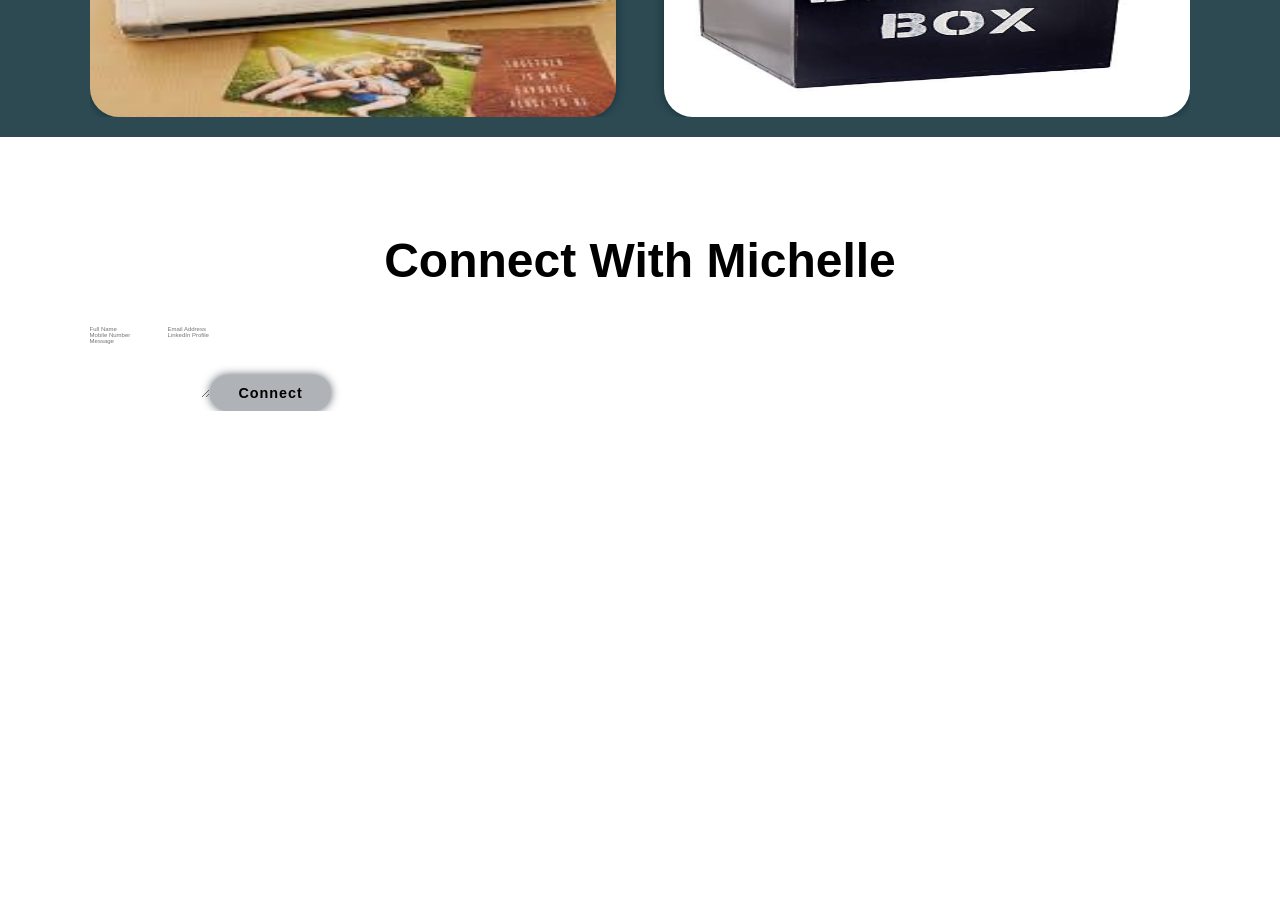
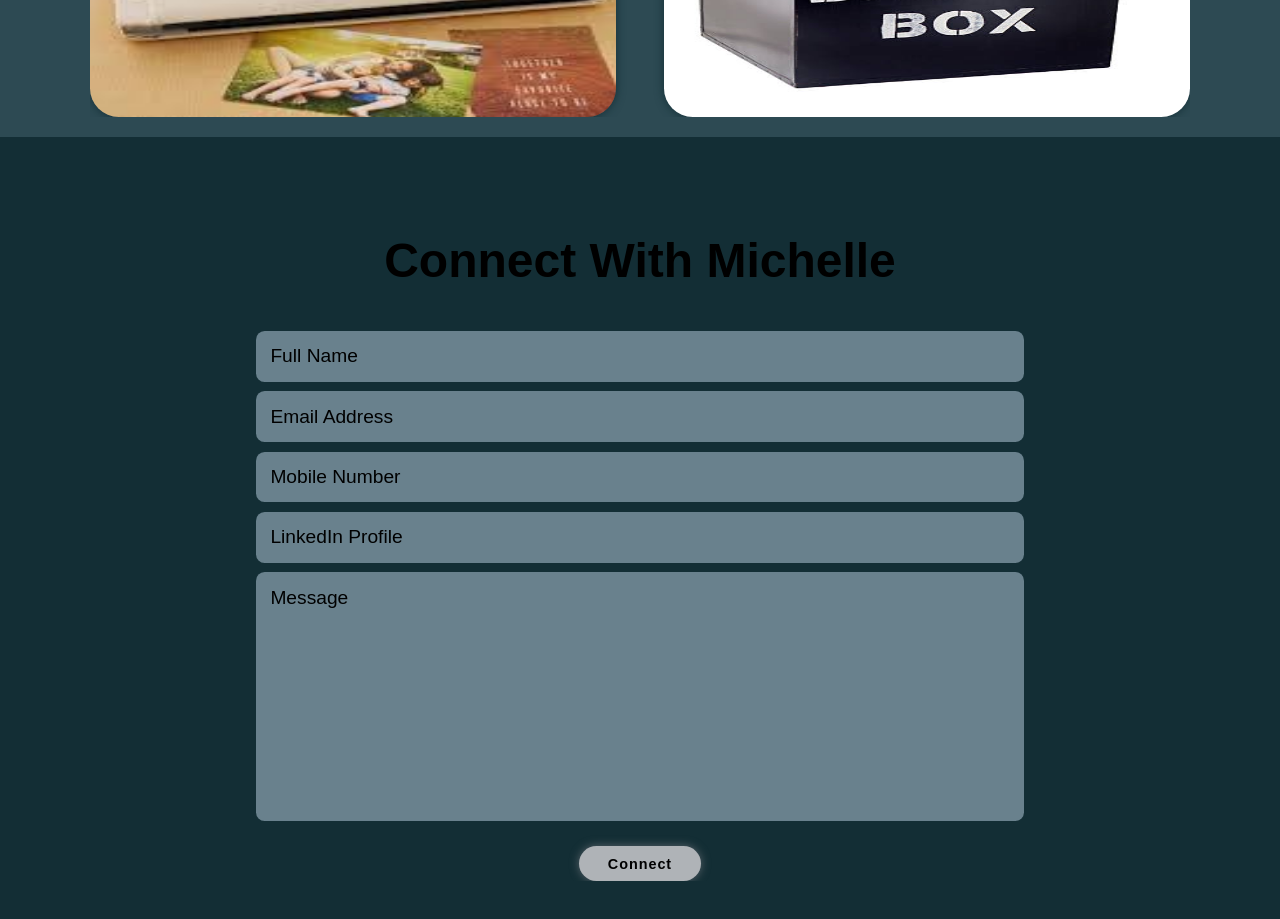
Before and after one commit to WereAM/react-portfolio, a React (Create React App) app: page / in a window 1280 px wide. Shown: the part 1620-2539 px from the top of the page. Built offline with nearby package versions, Linux system fonts and the light colour scheme.

Commit message:
style(Connect): add styling to Connect component

```diff
--- a/src/App.css
+++ b/src/App.css
@@ -205,3 +205,52 @@ section{
   font-size: 2rem;
   color: var(--text-color);
 }
+
+.connect{
+  background-color: var(--bg-color);
+}
+
+/* .connect h2{
+  margin-bottom: 3rem;
+} */
+
+.connect form{
+  max-width: 80rem;
+  margin: 1rem auto;
+  text-align: center;
+  margin-bottom: 3rem;
+}
+
+.connect form .input-form{
+  display: flex;
+  justify-content: space-between;
+  flex-wrap: wrap;
+}
+
+.connect form .input-form input,
+.connect form textarea{
+  width: 100%;
+  padding: 1.5rem;
+  font-size: 2rem;
+  color: white;
+  background: var(--third-bg-color);
+  border-radius: .9rem;
+  margin: .5rem 0;
+}
+
+::placeholder{
+  color: black;
+}
+
+/* .connect form .input-form input{
+  width: 49%;
+} */
+
+.connect form textarea{
+  resize: none;
+}
+
+.connect form .btn{
+  margin-top: 2rem;
+  cursor: pointer;
+}
```
